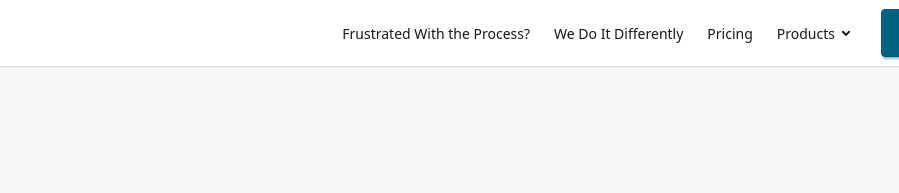
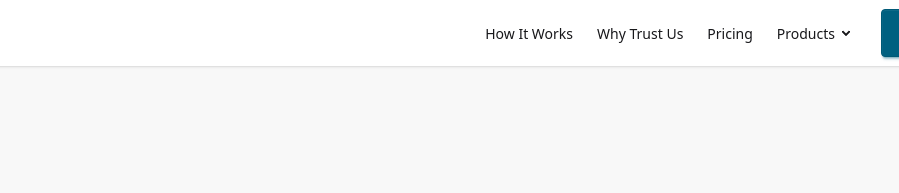
Before and after one commit to jeffstienstra/water-heater-replacement-company-grand-rapids, an Astro site: page / in a window 1280 px wide. Shown: the top 193 px of the page, 247-1146 px from the left. Built offline with nearby package versions, Linux system fonts and the light colour scheme; Astro itself is replaced by a stand-in of ours.

Commit message:
fix nav. update link names

```diff
--- a/src/components/HowItWorks.astro
+++ b/src/components/HowItWorks.astro
@@ -2,7 +2,7 @@
 import ArrowDownIcon from './icons/ArrowDown.astro';
 import MagnifyingGlass from './icons/MagnifyingGlass.astro';
 ---
-<section class="py-20 px-6 bg-base-100 text-base-content text-center">
+<section id="how-it-works" class="py-20 px-6 bg-base-100 text-base-content text-center">
 	<div class="max-w-4xl mx-auto">
 		<h2 class="text-4xl sm:text-5xl font-bold ">How It Works</h2>
 		<h3 class="text-2xl sm:text-3xl mb-12">4 Easy Steps</h3>
--- a/src/components/Navigation.astro
+++ b/src/components/Navigation.astro
@@ -26,10 +26,10 @@ import logoText from '../assets/images/whrc-logo-text.png';
         <div class="navbar-center hidden lg:flex justify-between">
             <ul class="menu menu-horizontal px-1 mr-4">
                 <li>
-                    <a aria-label="Frustrated With the Process?" href="/#frustrated-with-the-process">Frustrated With the Process?</a>
+                    <a aria-label="How It Works" href="/#how-it-works">How It Works</a>
                 </li>
                 <li>
-                    <a aria-label="about" href="/#how-we-do-it-differently">We Do It Differently</a>
+                <a aria-label="Why trust us" href="/#why-trust-us">Why Trust Us</a>
                 </li>
                 <li>
                     <a aria-label="pricing" href="/pricing/">Pricing</a>
@@ -65,10 +65,10 @@ import logoText from '../assets/images/whrc-logo-text.png';
             class="menu menu-sm right-1 dropdown-content bg-base-100 rounded-box z-1 mt-3 w-52 p-2 shadow"
         >
             <li>
-                <a aria-label="Why DIY Websites Fail" href="/#frustrated-with-the-process/">Frustrated With the Process?</a>
+                    <a aria-label="How It Works" href="/#how-it-works">How It Works</a>
             </li>
             <li>
-                <a aria-label="What We Deliver" href="/#how-we-do-it-differently/">We Do It Differently</a>
+                <a aria-label="Why trust us" href="/#why-trust-us">Why Trust Us</a>
             </li>
             <li>
                 <a aria-label="about" aria-disabled="true" href="/pricing/">Pricing</a>
--- a/src/components/WhyChooseUs.astro
+++ b/src/components/WhyChooseUs.astro
@@ -1,7 +1,7 @@
 ---
 // WhyChooseUs.astro
 ---
-<section class="py-20 px-6 bg-base-100 border-t border-base-300 text-base-content">
+<section id="why-trust-us" class="py-20 px-6 bg-base-100 border-t border-base-300 text-base-content">
 	<div class="max-w-5xl mx-auto text-center">
 		<h2 class="text-4xl font-semibold mb-6">Why West Michigan Trusts Us to Replace Their Water Heaters</h2>
 		<p class="text-lg mb-8 max-w-2xl mx-auto">
```
